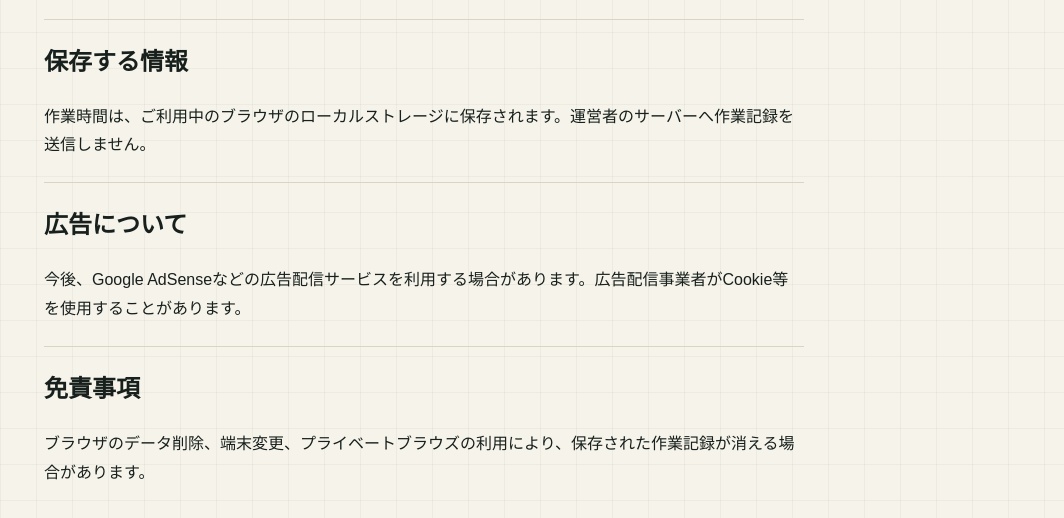
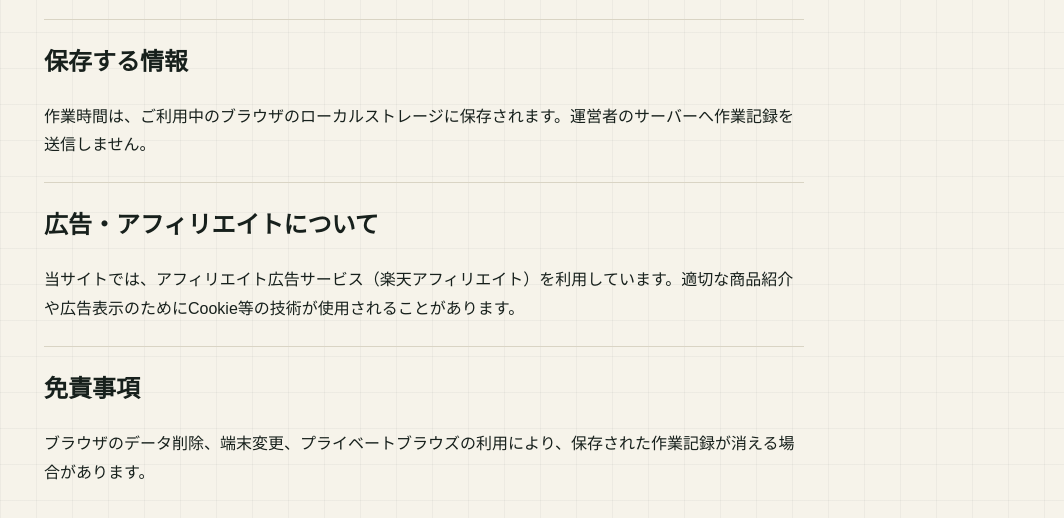
Before and after one commit to sty01/work-timer-pages, a website: page privacy.html in a window 1280 px wide. Shown: the part 220-738 px from the top of the page, without its empty margins (216-1280 px from the left). Drawn offline with Linux system fonts and the light colour scheme.

Commit message:
docs: update privacy policy to mention Rakuten Affiliate usage

```diff
--- a/privacy.html
+++ b/privacy.html
@@ -20,8 +20,8 @@
       </section>
 
       <section>
-        <h2>広告について</h2>
-        <p>今後、Google AdSenseなどの広告配信サービスを利用する場合があります。広告配信事業者がCookie等を使用することがあります。</p>
+        <h2>広告・アフィリエイトについて</h2>
+        <p>当サイトでは、アフィリエイト広告サービス（楽天アフィリエイト）を利用しています。適切な商品紹介や広告表示のためにCookie等の技術が使用されることがあります。</p>
       </section>
 
       <section>
```
